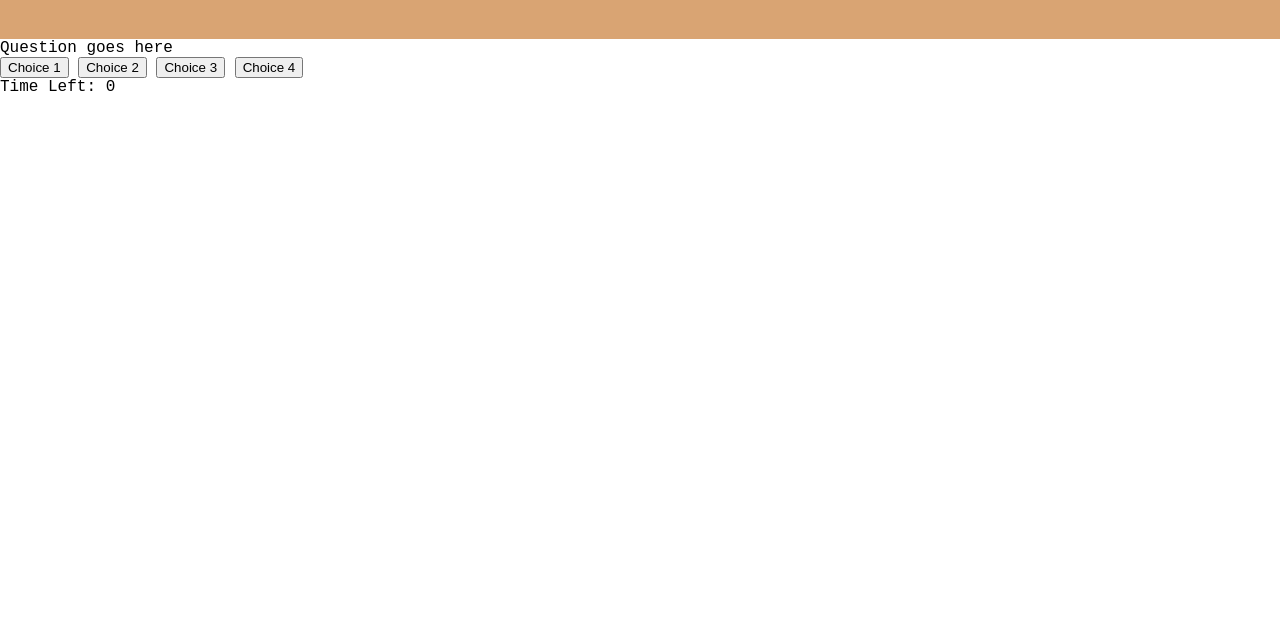
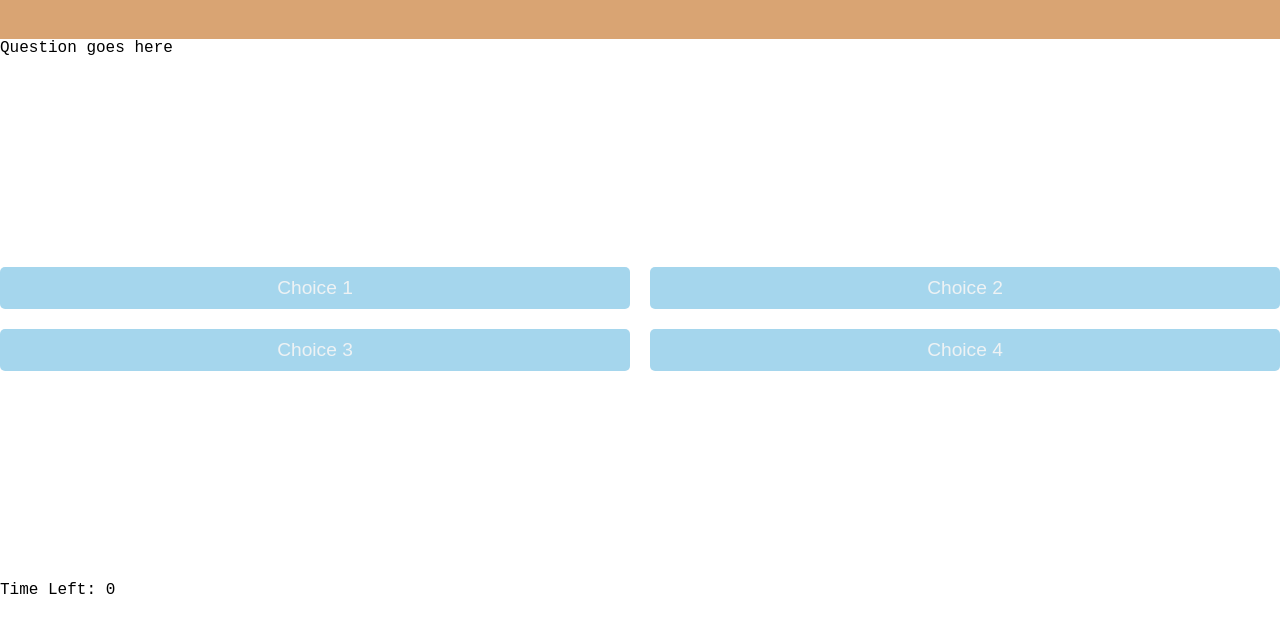
Before and after one commit to ima2132/Code-Quiz, a plain HTML site: page index.html in a window 1280 px wide. Shown: the part 81-714 px from the top of the page. Drawn offline with Linux system fonts and the light colour scheme.

Commit message:
added styling to the button; need to work on making it less wide

```diff
--- a/assets/style.css
+++ b/assets/style.css
@@ -12,3 +12,31 @@ body {
     align-items: center;
     padding: 20px;
   }
+
+  .btn {
+    background-color:#a5d6ed;;
+    color: #eef2f4;
+    border: none;
+    border-radius: 5px;
+    font-size: 1.2rem;
+    padding: 10px 20px;
+    cursor: pointer;
+    justify-content: center;
+    align-items: center;
+  }
+
+
+  .btn:hover {
+    background-color: #a7caf3;
+    color: #fff;
+  }
+
+  .btn-grid {
+    display: grid;
+    grid-template-columns: repeat(2, 1fr);
+    gap: 20px;
+    margin: 210px 0;
+    justify-content: center;
+    align-items: center;
+    text-align: center;
+  }
```
